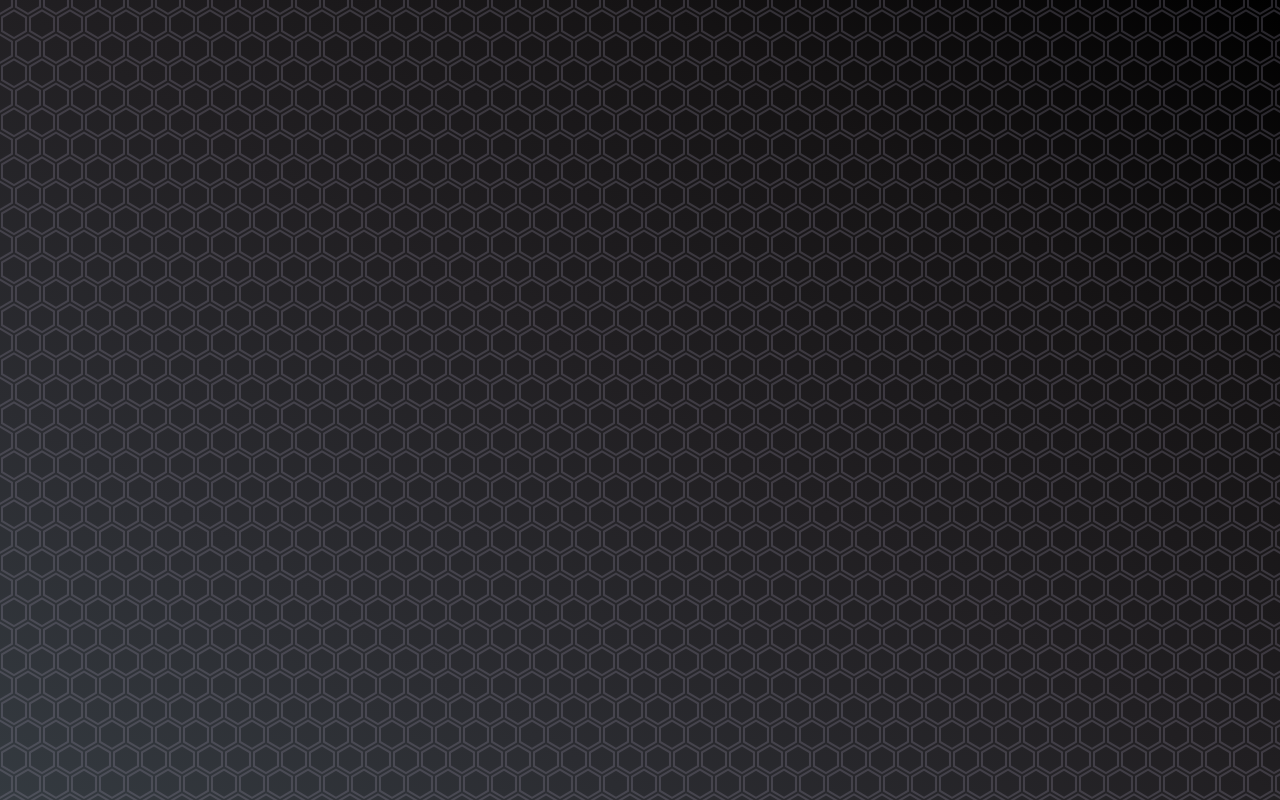
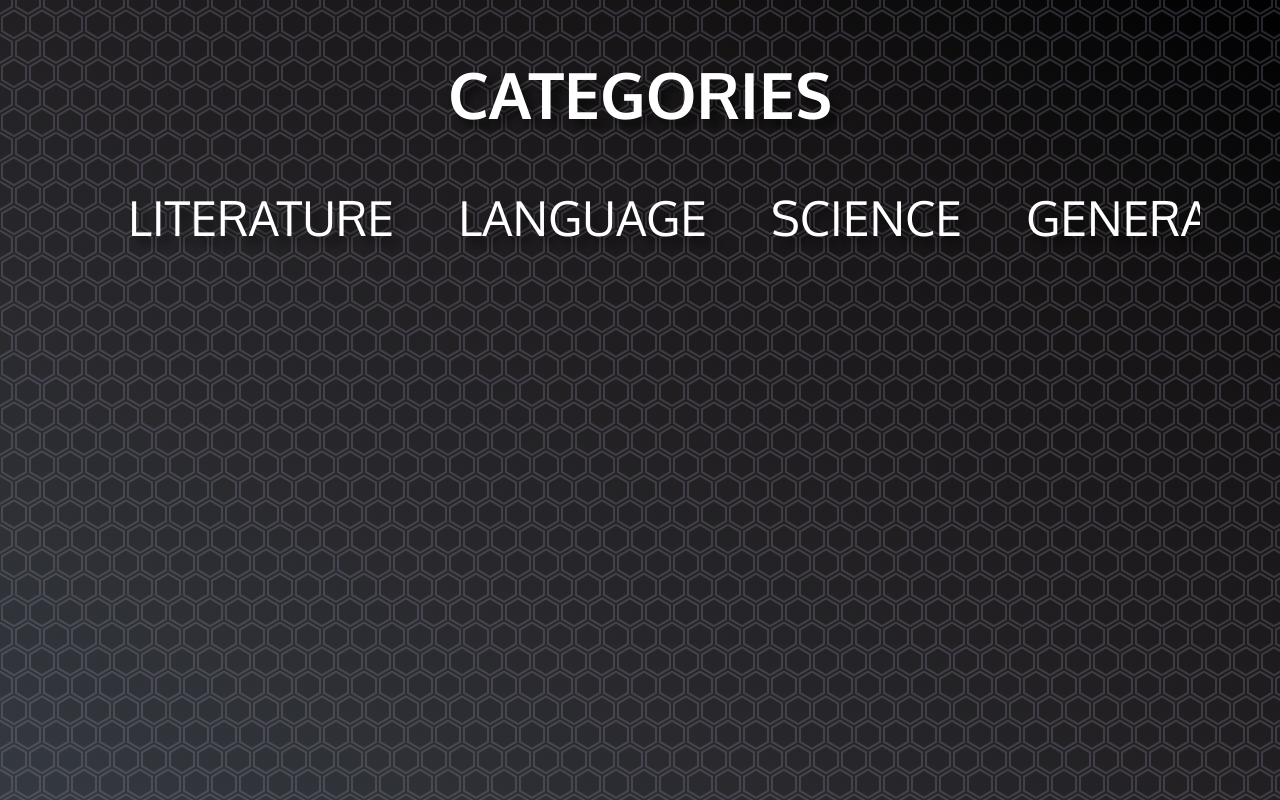
Before and after one commit to lucaf1990/QuizGame, a website: page index.html in a window 1280 px wide. Both pictures are taken after a click on the link "PLAY". Drawn offline with Linux system fonts and the light colour scheme; no server answers.

Commit message:
categories

```diff
--- a/app.js
+++ b/app.js
@@ -24,17 +24,63 @@ const fetchQuestion = async (category, limit) => {
     console.log("Error with the request");
   }
 };
-fetchQuestion();
+
+const allCategoryArray = [
+  "Literature",
+  "Language",
+  "Science",
+  "General",
+  "People Places",
+  "Geography",
+  "History",
+  "Entertainment",
+  "Toys Game",
+  "Music",
+  "Mathematics",
+  "Food and Drinks",
+  "Mythology",
+  "Sports",
+];
+
+const numberOfQuestions = [5, 10, 15, 30];
 
 const playButton = document.querySelector(".button");
 const welcomeDiv = document.querySelector("#welcome");
-const category = document.querySelector(".pickCategory");
-category.className = "hide";
+const pickCategory = document.querySelector(".pickCategory");
+const category = document.querySelector(".category");
+const allCategory = document.querySelector("#allCategory");
+pickCategory.className = "hide";
+
 const buttonPlay = () => {
   playButton.addEventListener("click", () => {
     welcomeDiv.className = "hide";
     playButton.className = "hide";
-    category.className = "visible";
+    pickCategory.className = "visible";
+    allCategoryArray.forEach((cat) => {
+      const div = document.createElement("div");
+      div.textContent = cat;
+
+      category.appendChild(div);
+      div.className = "category";
+    });
+
+    allCategory.appendChild(category);
   });
 };
+
 buttonPlay();
+allCategory.addEventListener("mousemove", (event) => {
+  const scrollSpeed = 5;
+  const direction = event.movementX > 0 ? 1 : -1;
+  allCategory.scrollLeft += direction * scrollSpeed;
+});
+
+let chooseCategory = "";
+const chooseMyCategory = () => {
+  category.addEventListener("click", (event) => {
+    chooseCategory = event.target.textContent.toLowerCase().split(" ").join("");
+    console.log(chooseCategory);
+  });
+};
+
+document.addEventListener("DOMContentLoaded", chooseMyCategory);
--- a/index.html
+++ b/index.html
@@ -29,11 +29,8 @@
       </div>
     </div>
     <div class="pickCategory">
-      <div>
-        <div class="category"></div>
-        <div class="category"></div>
-        <div class="category"></div>
-        <div class="category"></div>
+      <h2 style="text-align: center">CATEGORIES</h2>
+      <div id="allCategory">
         <div class="category"></div>
       </div>
     </div>
--- a/style.css
+++ b/style.css
@@ -1,10 +1,8 @@
 body {
   font-family: "Share Tech", sans-serif;
   font-size: 68px;
+
   color: white;
-  display: flex;
-  justify-content: center;
-  align-items: center;
   margin: 0;
   width: 100vw;
   height: 100vh;
@@ -22,6 +20,7 @@ body {
 }
 #mainGame {
   display: flex;
+
   flex-direction: column;
   justify-content: center;
   align-items: center;
@@ -31,7 +30,8 @@ body {
 }
 
 #title {
-  margin: 2rem;
+  margin: 5rem;
+  margin-top: 8rem;
   animation: start 5s 1, text-shadow-anim 4s 2;
   color: #4af611;
 }
@@ -69,7 +69,7 @@ body {
     margin-left: 30rem;
   }
   60% {
-    transform: rotate(95deg) scale(0.8);
+    transform: rotate(45deg) scale(0.8);
     margin-top: 15rem;
     color: #0400ff;
     text-shadow: -1px 1px #f9a825, -2px 2px #2196f3, -4px 4px #26c6da,
@@ -252,3 +252,28 @@ body {
     visibility: hidden;
   }
 }
+h2 {
+  font-size: 4rem;
+}
+
+.category {
+  font-size: 3rem;
+  color: rgb(255, 255, 255);
+  text-transform: uppercase;
+  margin-left: 4rem;
+  display: flex;
+  cursor: pointer;
+  height: fit-content;
+  text-rendering: optimizeLegibility, optimizeSpeed;
+}
+.category:hover {
+  color: #4af611;
+}
+#allCategory {
+  overflow: hidden;
+  margin-right: 5rem;
+}
+
+.pickCategory::-webkit-scrollbar {
+  display: none;
+}
```
Also changed, not shown: main.html (added, +9 -0 lines).
